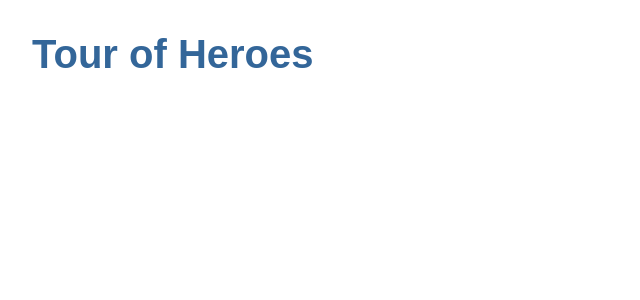
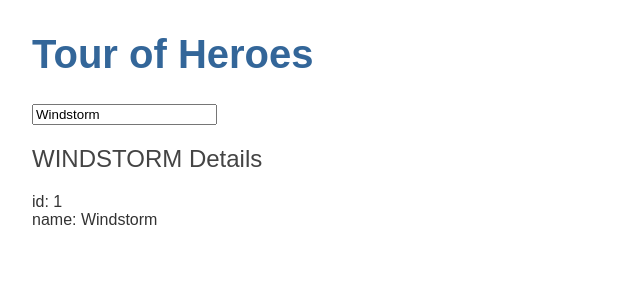
Before and after one commit to EmadRyanA/TourOfHeroes, an Angular app in the folder angular-tour-of-heroes/: page / in a window 1280 px wide. Shown: the top 300 px of the page, without its empty margins (0-640 px from the left). Built offline with nearby package versions, Linux system fonts and the light colour scheme.

Commit message:
Hero Component added

```diff
--- a/angular-tour-of-heroes/src/app/app.component.html
+++ b/angular-tour-of-heroes/src/app/app.component.html
@@ -2,3 +2,4 @@
 <h1>
   {{title}}
 </h1>
+<app-heroes> </app-heroes>
--- /dev/null
+++ b/angular-tour-of-heroes/src/app/hero.ts
@@ -0,0 +1,4 @@
+export class Hero{
+    id: number;
+    name: string;
+}
--- /dev/null
+++ b/angular-tour-of-heroes/src/app/heroes/heroes.component.html
@@ -0,0 +1,13 @@
+
+<div>
+    <label>
+        <input [(ngModel)]="hero.name" placeholder="name"/>
+
+    </label>
+</div>
+
+<h2>{{ hero.name | uppercase }} Details</h2>
+
+<div><span>id: </span> {{hero.id}}</div>
+
+<div><span>name: </span> {{hero.name}} </div>
--- /dev/null
+++ b/angular-tour-of-heroes/src/app/heroes/heroes.component.ts
@@ -0,0 +1,15 @@
+import { Component, OnInit } from '@angular/core';
+import {Hero} from '../hero'
+@Component({
+  selector: 'app-heroes',
+  templateUrl: './heroes.component.html',
+  styleUrls: ['./heroes.component.css']
+})
+export class HeroesComponent implements OnInit {
+  hero: Hero = {id:1, name:"Windstorm"}
+  constructor() {   }
+
+  ngOnInit() {
+  }
+
+}
```
Also changed, not shown: angular-tour-of-heroes/src/app/app.module.ts (+6 -2 lines), angular-tour-of-heroes/src/app/app.component.ts (line endings or trailing spaces), angular-tour-of-heroes/src/app/heroes/heroes.component.css (added), 1 other file (tests, documents, lock files or other folders).
